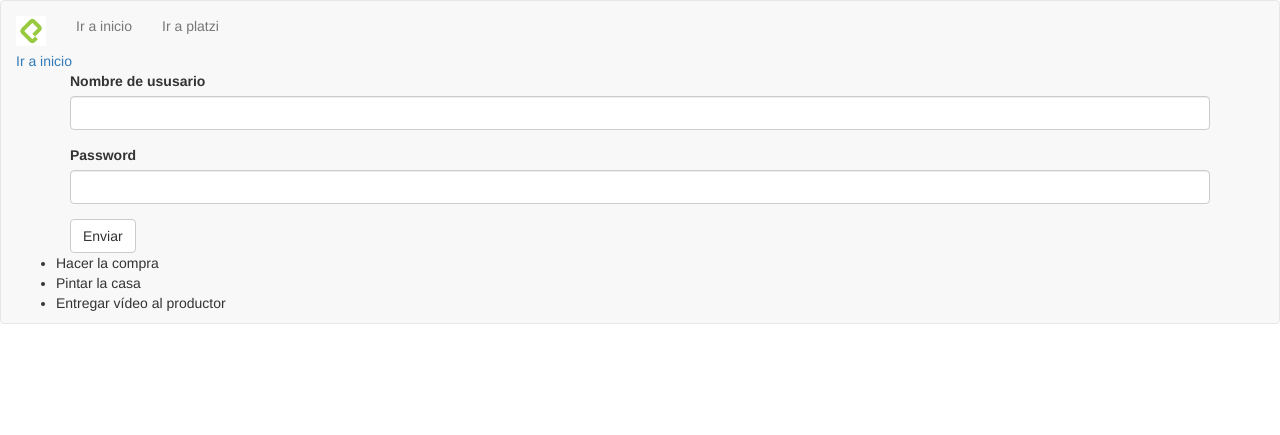
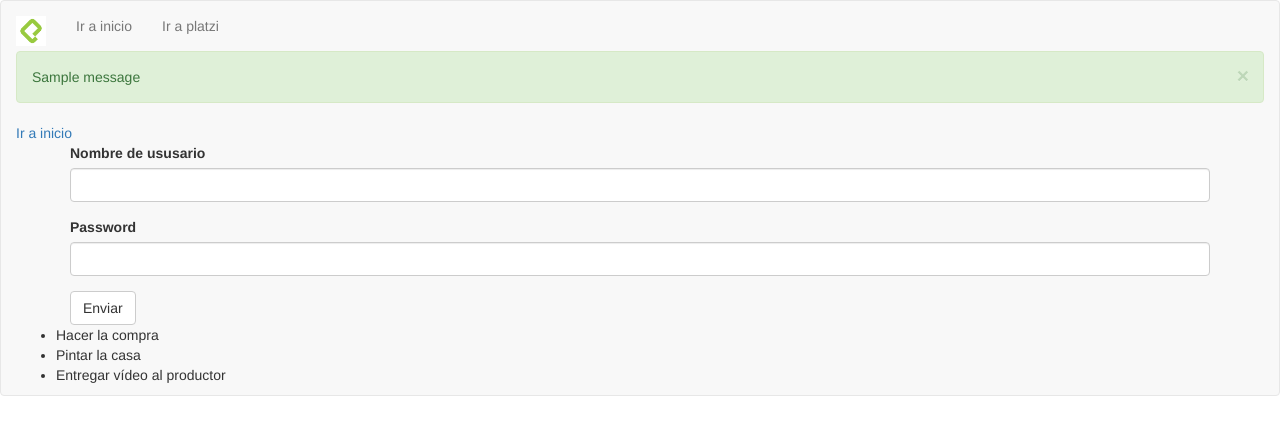
Before and after one commit to rcasia/platzi-flask, a Flask app: page /hello in a window 1280 px wide. Shown: the top 435 px of the page. Run offline with Flask 2, Linux system fonts and the light colour scheme; one stand-in notice (Sample message) is shown; some libraries are stand-ins or nearby versions.

Commit message:
add flash message

```diff
--- a/main.py
+++ b/main.py
@@ -1,4 +1,4 @@
-from flask import Flask, request, make_response, redirect, render_template, session, url_for
+from flask import Flask, request, make_response, redirect, render_template, session, url_for, flash
 from flask_bootstrap import Bootstrap
 from flask_wtf import FlaskForm
 from wtforms.fields import StringField, PasswordField, SubmitField
@@ -48,6 +48,8 @@ def hello():
         username = login_form.username.data
         session['username'] = username
 
+        flash('Nombre de usuario registrado con éxito!')
+
         return redirect(url_for('index'))
 
 
--- a/templates/base.html
+++ b/templates/base.html
@@ -13,6 +13,18 @@
     {% include 'navbar.html' %}
   {% endblock %}
 
+  {% for message in get_flashed_messages() %}
+    <div class="alert alert-success alert-dismissable" >
+      <button type="button"
+              data-dismiss="alert"
+              class="close">&times;</button>
+        {{ message }}
+    </div>
+  {% endfor %}
+
   {% block content %} {% endblock %}
 
+  {% block scripts %}
+    {{ super()}}
+  {% endblock %}
 {% endblock %}
```
